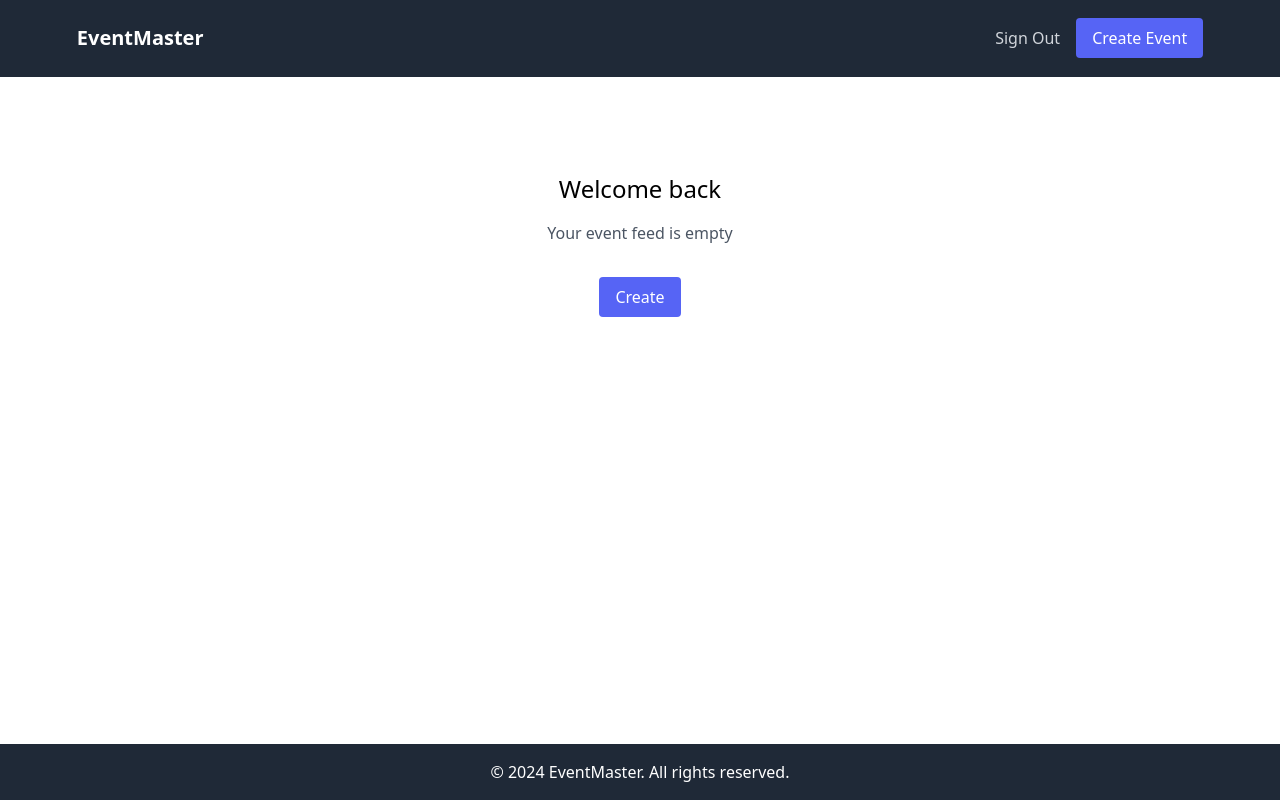
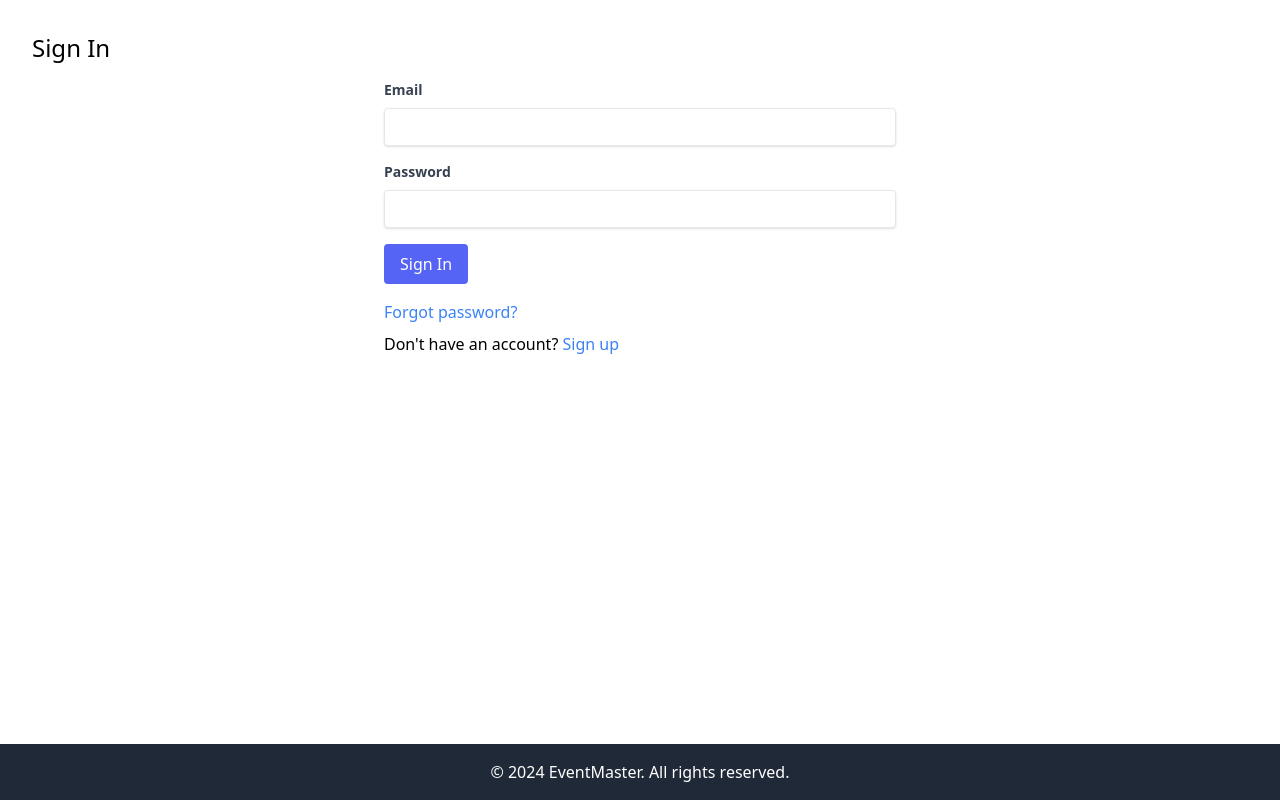
Before and after one commit to felborja/my-event-app, a React (Vite) app in the folder my-event-app/: page /home in a window 1280 px wide. Built offline with nearby package versions, Linux system fonts and the light colour scheme.

Commit message:
Sign-in,Sign-up

```diff
--- a/my-event-app/src/AppRouter.jsx
+++ b/my-event-app/src/AppRouter.jsx
@@ -1,4 +1,4 @@
-import React from "react";
+import React, { useState } from "react";
 import { BrowserRouter as Router, Route, Routes } from "react-router-dom";
 import Landing from "./pages/Landing";
 import Home from "./pages/Home";
@@ -10,13 +10,12 @@ import TestEventFeedPage from "./pages/TestEventFeedPage";
 import Layout from "./components/Layout/Layout";
 import LayoutProtected from "./components/Layout/LayoutProtected";
 
-// Mock authentication function
-const isAuthenticated = () => {
-  // Replace with real authentication check logic
-  return true; // or false based on actual authentication status
-};
+function AppRouter() {
+  // Authentication logic is here
+  const [isLoggedIn, setIsLoggedIn] = useState(
+    !!JSON.parse(localStorage.getItem("user"))?.id ?? false
+  );
 
-function AppRouter() {
   return (
     <Router>
       <Routes>
@@ -40,7 +39,7 @@ function AppRouter() {
           path="/signin"
           element={
             <Layout>
-              <SignIn />
+              <SignIn setIsLoggedIn={setIsLoggedIn} />
             </Layout>
           }
         />
@@ -55,36 +54,36 @@ function AppRouter() {
         <Route
           path="/home"
           element={
-            isAuthenticated() ? (
+            isLoggedIn ? (
               <LayoutProtected>
                 <Home />
               </LayoutProtected>
             ) : (
-              <SignIn />
+              <SignIn setIsLoggedIn={setIsLoggedIn} />
             )
           }
         />
         <Route
           path="/create-event"
           element={
-            isAuthenticated() ? (
+            isLoggedIn ? (
               <LayoutProtected>
                 <CreateEvent />
               </LayoutProtected>
             ) : (
-              <SignIn />
+              <SignIn setIsLoggedIn={setIsLoggedIn} />
             )
           }
         />
         <Route
           path="/event/:id"
           element={
-            isAuthenticated() ? (
+            isLoggedIn ? (
               <LayoutProtected>
                 <EventDetail />
               </LayoutProtected>
             ) : (
-              <SignIn />
+              <SignIn setIsLoggedIn={setIsLoggedIn} />
             )
           }
         />
--- a/my-event-app/src/components/SignInPage/SignInForm.jsx
+++ b/my-event-app/src/components/SignInPage/SignInForm.jsx
@@ -3,7 +3,7 @@ import { useNavigate } from "react-router-dom";
 import InputField from "../common/InputField";
 import Button from "../common/Button";
 
-function SignInForm() {
+function SignInForm({ setIsLoggedIn }) {
   const [form, setForm] = useState({
     email: "",
     password: "",
@@ -15,11 +15,49 @@ function SignInForm() {
     setForm({ ...form, [name]: value });
   };
 
-  const handleSubmit = (e) => {
+  const handleSubmit = async (e) => {
     e.preventDefault();
     // Add authentication logic here
-    alert("Signed in");
-    navigate("/home"); // Redirect to home page after sign-in
+
+    // Do the API call and process the result (success / error)
+    try {
+      const myHeaders = new Headers();
+      myHeaders.append("Content-Type", "application/json");
+
+      // Send the request
+      const response = await fetch("http://localhost:3001/api/auth/login", {
+        method: "POST",
+        body: JSON.stringify({
+          email: form.email,
+          password: form.password,
+        }),
+        headers: myHeaders,
+      });
+
+      // Check for errors
+      if (!response.ok) {
+        throw new Error(`Response status: ${response.status}`);
+      }
+
+      const contentType = response.headers.get("content-type");
+      if (!contentType || !contentType.includes("application/json")) {
+        throw new TypeError("Oops, we haven't got JSON!");
+      }
+
+      // Otherwise, we can read the body as JSON
+      const data = await response.json();
+
+      console.log("Response : ", { data });
+      localStorage.setItem("apiKey", JSON.stringify(data.token));
+      localStorage.setItem("user", JSON.stringify(data.user));
+      setIsLoggedIn(true);
+
+      // Sign-in succesful
+      alert("Signed in");
+      navigate("/home"); // Redirect to home page after sign-in
+    } catch (error) {
+      console.error(error.message);
+    }
   };
 
   return (
--- a/my-event-app/src/components/SignInPage/SignInPage.jsx
+++ b/my-event-app/src/components/SignInPage/SignInPage.jsx
@@ -2,12 +2,12 @@ import React from "react";
 import SignInForm from "./SignInForm";
 import MinimalFooter from "../common/MinimalFooter";
 
-function SignInPage() {
+function SignInPage({ setIsLoggedIn }) {
   return (
     <div className="flex flex-col min-h-screen">
       <div className="flex-grow container mx-auto p-4">
         <h2 className="text-2xl m-4">Sign In</h2>
-        <SignInForm />
+        <SignInForm setIsLoggedIn={setIsLoggedIn} />
       </div>
       <MinimalFooter />
     </div>
--- a/my-event-app/src/components/SignUpPage/SignUpForm.jsx
+++ b/my-event-app/src/components/SignUpPage/SignUpForm.jsx
@@ -1,6 +1,7 @@
 import React, { useState } from "react";
 import InputField from "../common/InputField";
 import Button from "../common/Button";
+import { useNavigate } from "react-router-dom";
 
 function SignUpForm() {
   const [form, setForm] = useState({
@@ -8,15 +9,53 @@ function SignUpForm() {
     email: "",
     password: "",
   });
+  const navigate = useNavigate();
 
   const handleChange = (e) => {
     const { name, value } = e.target;
     setForm({ ...form, [name]: value });
   };
 
-  const handleSubmit = (e) => {
+  const handleSubmit = async (e) => {
     e.preventDefault();
-    alert("Account created");
+
+    // Do the API call and process the result (success / error)
+    try {
+      const myHeaders = new Headers();
+      myHeaders.append("Content-Type", "application/json");
+
+      // Send the request
+      const response = await fetch("http://localhost:3001/api/users", {
+        method: "POST",
+        body: JSON.stringify({
+          name: form.name,
+          email: form.email,
+          password: form.password,
+        }),
+        headers: myHeaders,
+      });
+
+      // Check for errors
+      if (!response.ok) {
+        throw new Error(`Response status: ${response.status}`);
+      }
+
+      const contentType = response.headers.get("content-type");
+      if (!contentType || !contentType.includes("application/json")) {
+        throw new TypeError("Oops, we haven't got JSON!");
+      }
+
+      // Otherwise, we can read the body as JSON
+      const data = await response.json();
+
+      console.log("Response : ", { data });
+
+      // Sign-up succesful
+      alert("Account created");
+      navigate("/signin"); // Redirect to Sign-in page
+    } catch (error) {
+      console.error(error.message);
+    }
   };
 
   return (
--- a/my-event-app/src/pages/SignIn.jsx
+++ b/my-event-app/src/pages/SignIn.jsx
@@ -1,8 +1,9 @@
 import React from "react";
 import SignInPage from "../components/SignInPage/SignInPage";
 
-function SignIn() {
-  return <SignInPage />;
+function SignIn({ setIsLoggedIn }) {
+  console.log("SignIn : ", typeof setIsLoggedIn);
+  return <SignInPage setIsLoggedIn={setIsLoggedIn} />;
 }
 
 export default SignIn;
```
